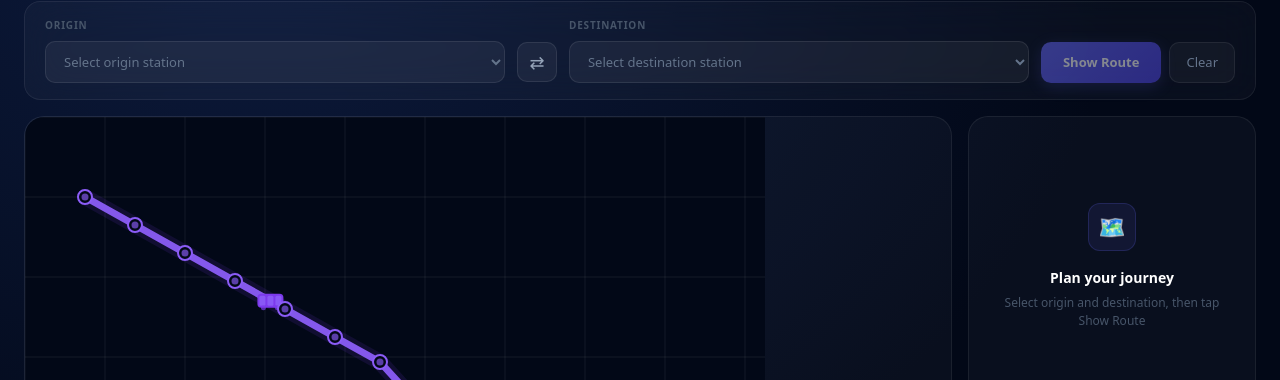
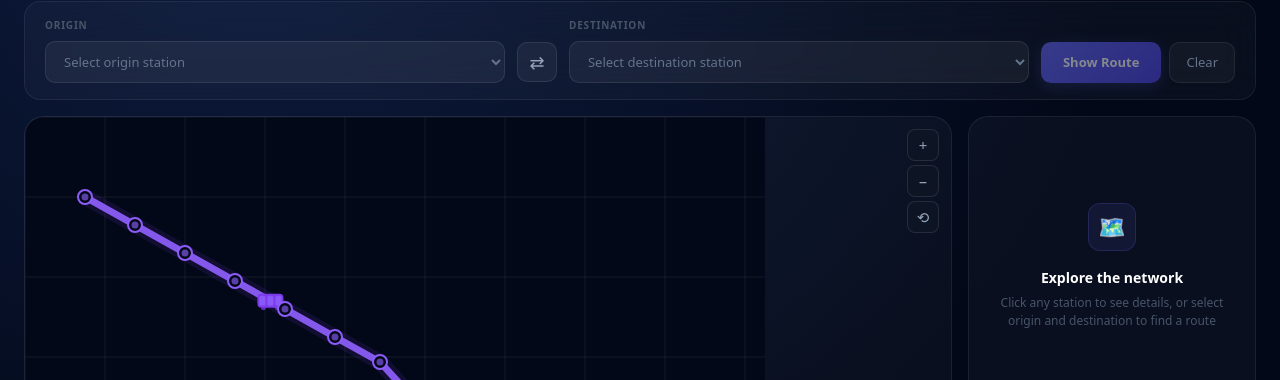
Before and after one commit to dalemohit05/metro-route-planner, a Next.js app: page /map in a window 1280 px wide. Shown: the part 129-509 px from the top of the page. Built offline with nearby package versions, Linux system fonts and the light colour scheme.

Commit message:
add zoom controls and station info panel to metro map

```diff
--- a/src/components/MetroMap3D.tsx
+++ b/src/components/MetroMap3D.tsx
@@ -46,6 +46,8 @@ const POSITIONS: Record<string, { x: number; y: number }> = {
   'Ramwadi':              { x: 665, y: 308 },
 };
 
+// Approximate distance to next station on each line, for the info card's
+// "facilities/connections" feel — kept simple, not wired to real data.
 const ALL_STATIONS = Object.keys(POSITIONS);
 
 interface StationInfo { name: string; line: string; }
@@ -62,10 +64,6 @@ interface RouteResult {
 function buildPoints(stations: string[]) {
   return stations.filter(s => POSITIONS[s]).map(s => POSITIONS[s].x + ',' + POSITIONS[s].y).join(' ');
 }
-
-// Resolve a CSS variable to its actual computed color (needed for SVG fill/stroke
-// in some edge cases, but modern browsers support var() directly in SVG attrs
-// when set via style, so we use inline style on SVG elements instead of attributes).
 
 function Train({ line, colorVar, fillVar, speed = 1200 }: {
   line: string[];
@@ -114,14 +112,22 @@ function Train({ line, colorVar, fillVar, speed = 1200 }: {
   );
 }
 
+function getStationLine(name: string): 'purple' | 'aqua' | 'interchange' {
+  if (name === 'Shivajinagar') return 'interchange';
+  if (PURPLE_LINE.includes(name)) return 'purple';
+  return 'aqua';
+}
+
 export default function MetroMap3D() {
   const [from, setFrom] = useState('');
   const [to, setTo] = useState('');
   const [result, setResult] = useState<RouteResult | null>(null);
   const [highlightedPath, setHighlightedPath] = useState<string[]>([]);
   const [hoveredStation, setHoveredStation] = useState('');
+  const [clickedStation, setClickedStation] = useState<string | null>(null);
   const [loading, setLoading] = useState(false);
   const [routeKey, setRouteKey] = useState(0);
+  const [zoom, setZoom] = useState(1);
 
   async function handleFindRoute() {
     if (!from || !to || from === to) return;
@@ -139,10 +145,11 @@ export default function MetroMap3D() {
   }
 
   function handleClear() {
-    setFrom(''); setTo(''); setResult(null); setHighlightedPath([]);
+    setFrom(''); setTo(''); setResult(null); setHighlightedPath([]); setClickedStation(null);
   }
 
   function handleStationClick(name: string) {
+    setClickedStation(name);
     if (!from) { setFrom(name); return; }
     if (!to && name !== from) { setTo(name); return; }
     setFrom(name); setTo(''); setResult(null); setHighlightedPath([]);
@@ -155,10 +162,23 @@ export default function MetroMap3D() {
     return '/booking?' + params.toString();
   }
 
+  function zoomIn() {
+    setZoom((z) => Math.min(z + 0.25, 2));
+  }
+  function zoomOut() {
+    setZoom((z) => Math.max(z - 0.25, 0.6));
+  }
+  function zoomReset() {
+    setZoom(1);
+  }
+
   const highlightPoints = highlightedPath
     .filter(s => POSITIONS[s])
     .map(s => POSITIONS[s].x + ',' + POSITIONS[s].y)
     .join(' ');
+
+  const infoStation = clickedStation;
+  const infoStationLine = infoStation ? getStationLine(infoStation) : null;
 
   return (
     <div style={{ background: 'var(--bg-page)', minHeight: '100vh', fontFamily: 'system-ui, -apple-system, sans-serif', color: 'var(--text-primary)' }}>
@@ -189,7 +209,7 @@ export default function MetroMap3D() {
 
             <div style={{ flex: 1, minWidth: '180px' }}>
               <label style={{ color: 'var(--text-muted)', fontSize: '10px', fontWeight: '600', letterSpacing: '0.08em', textTransform: 'uppercase', display: 'block', marginBottom: '8px' }}>Origin</label>
-              <select value={from} onChange={e => setFrom(e.target.value)}
+              <select value={from} onChange={e => { setFrom(e.target.value); setClickedStation(e.target.value || null); }}
                 style={{ width: '100%', background: 'var(--bg-input)', border: '1px solid var(--border-input)', borderRadius: '10px', color: from ? 'var(--text-primary)' : 'var(--text-placeholder)', fontSize: '13px', padding: '10px 14px', outline: 'none', cursor: 'pointer' }}>
                 <option value="">Select origin station</option>
                 <optgroup label="Purple Line">{PURPLE_LINE.filter(s => s !== 'Shivajinagar').map(s => <option key={s} value={s}>{s}</option>)}</optgroup>
@@ -205,7 +225,7 @@ export default function MetroMap3D() {
 
             <div style={{ flex: 1, minWidth: '180px' }}>
               <label style={{ color: 'var(--text-muted)', fontSize: '10px', fontWeight: '600', letterSpacing: '0.08em', textTransform: 'uppercase', display: 'block', marginBottom: '8px' }}>Destination</label>
-              <select value={to} onChange={e => setTo(e.target.value)}
+              <select value={to} onChange={e => { setTo(e.target.value); setClickedStation(e.target.value || null); }}
                 style={{ width: '100%', background: 'var(--bg-input)', border: '1px solid var(--border-input)', borderRadius: '10px', color: to ? 'var(--text-primary)' : 'var(--text-placeholder)', fontSize: '13px', padding: '10px 14px', outline: 'none', cursor: 'pointer' }}>
                 <option value="">Select destination station</option>
                 <optgroup label="Purple Line">{PURPLE_LINE.filter(s => s !== 'Shivajinagar').map(s => <option key={s} value={s}>{s}</option>)}</optgroup>
@@ -233,8 +253,33 @@ export default function MetroMap3D() {
 
           {/* Map Panel */}
           <div style={{ flex: '1 1 0', minWidth: 0, background: 'var(--bg-card)', border: '1px solid var(--border-subtle)', borderRadius: '20px', overflow: 'hidden', position: 'relative' }}>
-            <div style={{ overflowX: 'auto', overflowY: 'auto', height: '100%', minHeight: '540px' }}>
-              <svg width="740" height="560" viewBox="0 0 740 560" style={{ minWidth: '640px', display: 'block' }}>
+
+            {/* Zoom controls */}
+            <div style={{ position: 'absolute', top: '12px', right: '12px', zIndex: 20, display: 'flex', flexDirection: 'column', gap: '4px' }}>
+              {[
+                { label: '+', action: zoomIn, title: 'Zoom in' },
+                { label: '−', action: zoomOut, title: 'Zoom out' },
+                { label: '⟲', action: zoomReset, title: 'Reset zoom' },
+              ].map((btn) => (
+                <button
+                  key={btn.label}
+                  onClick={btn.action}
+                  title={btn.title}
+                  style={{
+                    width: '32px', height: '32px', borderRadius: '8px',
+                    background: 'var(--bg-dropdown)', border: '1px solid var(--border-strong)',
+                    color: 'var(--text-secondary)', fontSize: '15px', cursor: 'pointer',
+                    display: 'flex', alignItems: 'center', justifyContent: 'center',
+                  }}
+                >
+                  {btn.label}
+                </button>
+              ))}
+            </div>
+
+            <div style={{ overflowX: 'auto', overflowY: 'auto', height: '100%', minHeight: '540px', cursor: 'grab' }}>
+              <div style={{ transform: 'scale(' + zoom + ')', transformOrigin: 'top left', transition: 'transform 0.2s ease', width: '740px' }}>
+                <svg width="740" height="560" viewBox="0 0 740 560" style={{ display: 'block' }}>
                   <rect width="740" height="560" style={{ fill: 'var(--bg-solid)' }} />
                   {Array.from({ length: 8 }).map((_, i) => (
                     <line key={'h' + i} x1="0" y1={i * 80} x2="740" y2={i * 80} style={{ stroke: 'var(--border-subtle)', strokeWidth: 1 }} />
@@ -279,17 +324,18 @@ export default function MetroMap3D() {
                     const isFrom = name === from;
                     const isTo = name === to;
                     const isHov = hoveredStation === name;
+                    const isClicked = clickedStation === name;
                     const col = isInterchange ? 'var(--accent-amber)' : isPurple ? 'var(--accent-purple)' : 'var(--accent-cyan)';
-                  const r = isInterchange ? 11 : (isFrom || isTo) ? 10 : isHov ? 9 : 7;
+                    const r = isInterchange ? 11 : (isFrom || isTo) ? 10 : isHov || isClicked ? 9 : 7;
 
                     return (
                       <g key={name}>
-                      {(isHL || isFrom || isTo) && <circle cx={pos.x} cy={pos.y} r={r + 9} style={{ fill: col, opacity: 0.12 }} />}
+                        {(isHL || isFrom || isTo || isClicked) && <circle cx={pos.x} cy={pos.y} r={r + 9} style={{ fill: col, opacity: 0.12 }} />}
                         {isInterchange && <circle cx={pos.x} cy={pos.y} r={r + 5} fill="none" style={{ stroke: 'var(--accent-amber)', strokeWidth: 2, opacity: 0.4 }} strokeDasharray="3 2" />}
                         {isHov && <circle cx={pos.x} cy={pos.y} r={r + 5} style={{ fill: col, opacity: 0.15 }} />}
                         <circle cx={pos.x} cy={pos.y} r={r}
                           style={{
-                          fill: isHL || isFrom || isTo ? col : 'var(--bg-solid)',
+                            fill: isHL || isFrom || isTo || isClicked ? col : 'var(--bg-solid)',
                             stroke: col,
                             strokeWidth: isInterchange ? 2.5 : 2,
                             cursor: 'pointer',
@@ -299,7 +345,7 @@ export default function MetroMap3D() {
                           onMouseEnter={() => setHoveredStation(name)}
                           onMouseLeave={() => setHoveredStation('')}
                         />
-                      {!isHL && !isFrom && !isTo && (
+                        {!isHL && !isFrom && !isTo && !isClicked && (
                           <circle cx={pos.x} cy={pos.y} r={r - 3.5} style={{ fill: col, opacity: 0.65, pointerEvents: 'none' }} />
                         )}
                         {isFrom && <text x={pos.x} y={pos.y + 3.5} textAnchor="middle" style={{ fill: 'white', fontSize: '8px', fontWeight: 700, pointerEvents: 'none' }}>S</text>}
@@ -319,6 +365,7 @@ export default function MetroMap3D() {
                   })}
                 </svg>
               </div>
+            </div>
 
             {/* Floating Legend */}
             <div style={{ position: 'absolute', bottom: '16px', left: '16px', background: 'var(--bg-dropdown)', backdropFilter: 'blur(12px)', border: '1px solid var(--border-strong)', borderRadius: '12px', padding: '10px 14px' }}>
@@ -336,7 +383,7 @@ export default function MetroMap3D() {
             </div>
           </div>
 
-          {/* Route Details Panel */}
+          {/* Side Panel — Station Info or Route Details */}
           <div style={{ width: '288px', flexShrink: 0, display: 'flex', flexDirection: 'column', gap: '12px' }}>
             <AnimatePresence mode="wait">
               {result ? (
@@ -405,17 +452,52 @@ export default function MetroMap3D() {
                     Book Ticket — Rs. {result.totalFare}
                   </motion.a>
                 </motion.div>
+              ) : infoStation ? (
+                <motion.div key="info" initial={{ opacity: 0, y: 16 }} animate={{ opacity: 1, y: 0 }} exit={{ opacity: 0, y: -16 }} transition={{ duration: 0.3 }}>
+                  <div style={{ background: 'var(--bg-card)', border: '1px solid var(--border-subtle)', borderRadius: '20px', padding: '24px' }}>
+                    <div
+                      style={{
+                        width: '48px', height: '48px', borderRadius: '12px',
+                        background: infoStationLine === 'interchange' ? 'color-mix(in srgb, var(--accent-amber) 15%, transparent)' : infoStationLine === 'purple' ? 'color-mix(in srgb, var(--accent-purple) 15%, transparent)' : 'color-mix(in srgb, var(--accent-cyan) 15%, transparent)',
+                        display: 'flex', alignItems: 'center', justifyContent: 'center', fontSize: '22px', marginBottom: '16px',
+                      }}
+                    >
+                      🚉
+                    </div>
+                    <h3 style={{ color: 'var(--text-primary)' }} className="text-lg font-semibold mb-1">{infoStation}</h3>
+                    <span
+                      style={{
+                        color: infoStationLine === 'interchange' ? 'var(--accent-amber)' : infoStationLine === 'purple' ? 'var(--accent-purple)' : 'var(--accent-cyan)',
+                        fontSize: '12px', fontWeight: 500,
+                      }}
+                    >
+                      {infoStationLine === 'interchange' ? 'Interchange Station' : infoStationLine === 'purple' ? 'Purple Line' : 'Aqua Line'}
+                    </span>
+
+                    <div style={{ borderTop: '1px solid var(--border-subtle)', margin: '16px 0' }} />
+
+                    <div className="space-y-2">
+                      <div className="flex justify-between text-sm">
+                        <span style={{ color: 'var(--text-muted)' }}>Facilities</span>
+                        <span style={{ color: 'var(--text-secondary)' }}>Lift, Escalator, Ticketing</span>
+                      </div>
+                      <div className="flex justify-between text-sm">
+                        <span style={{ color: 'var(--text-muted)' }}>Status</span>
+                        <span style={{ color: 'var(--accent-green)' }}>Operational</span>
+                      </div>
+                    </div>
+
+                    <p style={{ color: 'var(--text-faint)' }} className="text-xs mt-4">
+                      Select an origin and destination above, then tap Show Route.
+                    </p>
+                  </div>
+                </motion.div>
               ) : (
                 <motion.div key="empty" initial={{ opacity: 0 }} animate={{ opacity: 1 }} exit={{ opacity: 0 }}
                   style={{ background: 'var(--bg-card)', border: '1px solid var(--border-subtle)', borderRadius: '20px', padding: '40px 24px', display: 'flex', flexDirection: 'column', alignItems: 'center', justifyContent: 'center', textAlign: 'center', minHeight: '300px' }}>
                   <div style={{ width: '48px', height: '48px', borderRadius: '12px', background: 'color-mix(in srgb, var(--accent-indigo) 10%, transparent)', border: '1px solid color-mix(in srgb, var(--accent-indigo) 20%, transparent)', display: 'flex', alignItems: 'center', justifyContent: 'center', fontSize: '22px', marginBottom: '16px' }}>🗺️</div>
-                  <div style={{ color: 'var(--text-primary)', fontWeight: '600', fontSize: '14px', marginBottom: '6px' }}>Plan your journey</div>
-                  <div style={{ color: 'var(--text-muted)', fontSize: '12px', lineHeight: '1.5' }}>Select origin and destination, then tap Show Route</div>
-                  {from && !to && (
-                    <div style={{ marginTop: '16px', background: 'color-mix(in srgb, var(--accent-indigo) 8%, transparent)', border: '1px solid color-mix(in srgb, var(--accent-indigo) 15%, transparent)', borderRadius: '8px', padding: '8px 12px' }}>
-                      <span style={{ color: 'var(--accent-indigo)', fontSize: '11px' }}>Origin: <strong style={{ color: 'var(--text-primary)' }}>{from}</strong> — now pick destination</span>
-                    </div>
-                  )}
+                  <div style={{ color: 'var(--text-primary)', fontWeight: '600', fontSize: '14px', marginBottom: '6px' }}>Explore the network</div>
+                  <div style={{ color: 'var(--text-muted)', fontSize: '12px', lineHeight: '1.5' }}>Click any station to see details, or select origin and destination to find a route</div>
                 </motion.div>
               )}
             </AnimatePresence>
```
Lines whose indentation alone changed are shown as unchanged.
